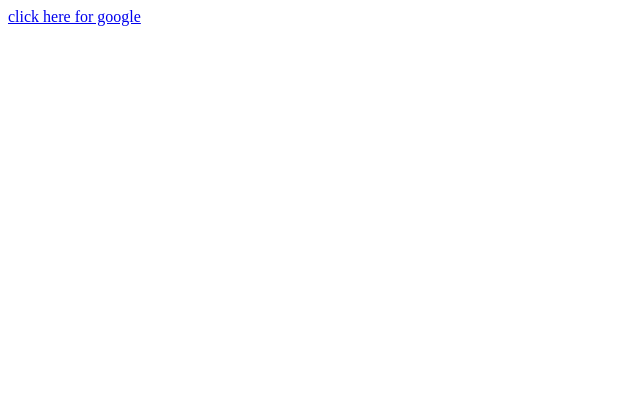
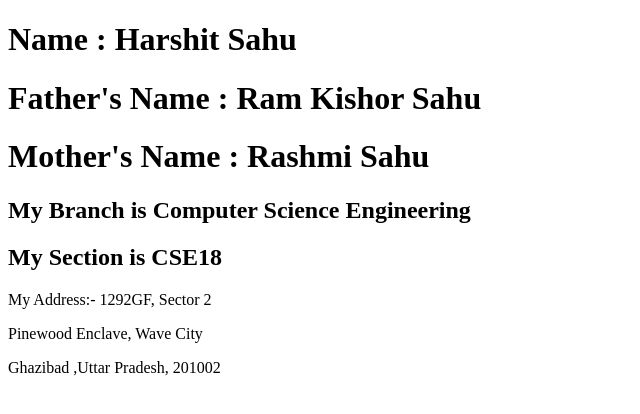
Before and after one commit to Harshit5499/HTML-CSE18, a plain HTML site: page index.html in a window 1280 px wide. Shown: the whole page, without its empty margins (0-640 px from the left). Drawn offline with Linux system fonts and the light colour scheme.

Commit message:
This is Assignment 1

```diff
--- a/index.html
+++ b/index.html
@@ -3,16 +3,16 @@
 <head>
     <meta charset="UTF-8">
     <meta name="viewport" content="width=device-width, initial-scale=1.0">
-    <title>My First Webpage</title>
+    <title>My first HTML Page</title>
 </head>
 <body>
-    <!-- <h1>Welcome To HTML</h1>
-    <h2>Welcome to HTML</h2>
-    <h3>Welcome to HTML</h3>
-    <h4>Welcome to HTML</h4>
-    <h5>Welcome to HTML</h5>
-    <h6>Welcome to HTML</h6> -->
-    <!-- <p>Lorem ipsum dolor sit, amet consectetur adipisicing elit. Ipsa, vitae?</p> -->
-    <a href="https://www.google.com">click here for google</a>
+    <h1>Name : Harshit Sahu </h1>
+    <h1>Father's Name : Ram Kishor Sahu</h1>
+    <h1>Mother's Name : Rashmi Sahu</h1>
+    <h2>My Branch is Computer Science Engineering</h2>
+    <h2>My Section is CSE18</h2>
+    <p>My Address:- 1292GF, Sector 2</p>
+    <p>Pinewood Enclave, Wave City</p>
+    <p>Ghazibad ,Uttar Pradesh, 201002</p>
 </body>
 </html>
```
